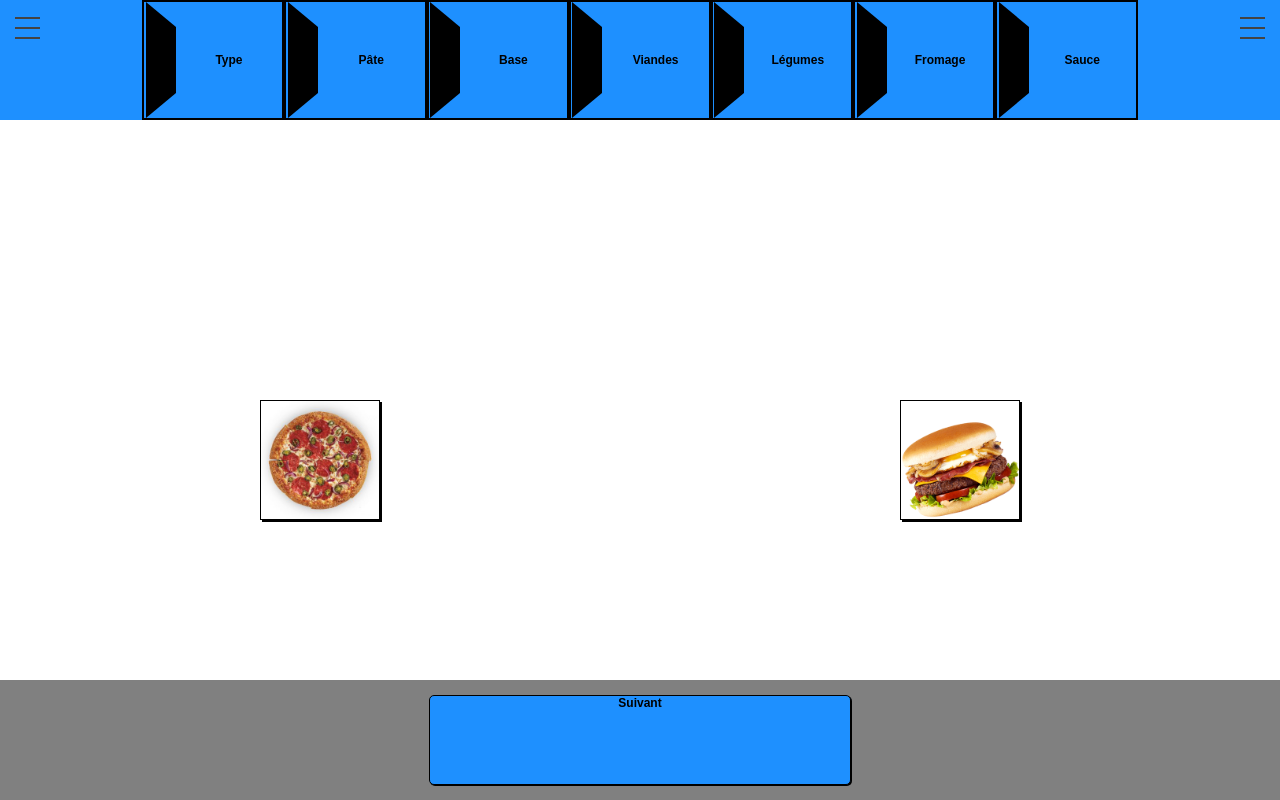
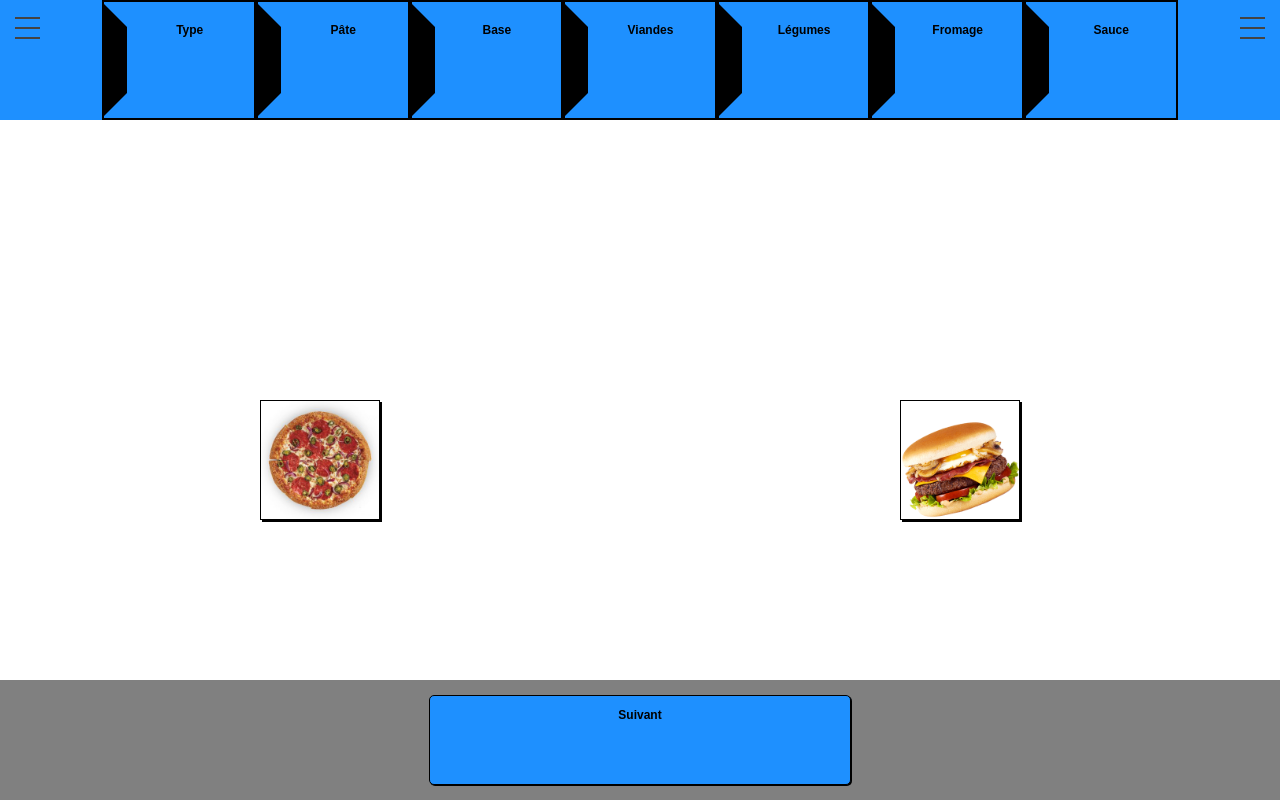
Before and after one commit to Quentinprm/PizzaBurgerUI-UX, a PHP site: page /index.php?ad=type.html in a window 1280 px wide; the page is wider, and only the part inside the window is pictured. Run offline with PHP 8.4, Linux system fonts and the light colour scheme.

Commit message:
fleche et centrage

```diff
--- a/footer.php
+++ b/footer.php
@@ -1,7 +1,7 @@
 <div id="footer">
 <ul>
   <!-- <li id="retour"><a href="index.php?ad=type.html">Retour</a></li> -->
-  <li id="suivant"><a href="index.php?ad=<?php echo $ad; ?>">Suivant</a></li>
+  <li id="suivant"><a href="index.php?ad=<?php echo $ad; ?>"><p>Suivant</p></a></li>
 </ul>
 
 </div>
--- a/home.css
+++ b/home.css
@@ -52,7 +52,7 @@ body {
   list-style-type:none;
 }
 #menu li {
-  width: 11.11%;
+  width: 12%;
   padding: 0;
   text-align: center;
   display: flex;
@@ -77,14 +77,16 @@ body {
   width: 100%;
   display: flex;
   margin-left: 1%;
+  margin-left: -2px;
   border-top: 25px solid transparent;
   border-bottom: 25px solid transparent;
-  border-left: 30px solid black;
+  border-left: 25px solid black;
 }
 
 #menu li a p{
   text-align: center;
   margin: auto;
+  margin-top: -4px;
 }
 
 #menu li a:hover{
@@ -92,7 +94,7 @@ body {
 }
 
 #menu li:nth-child(1){
-  margin-left: 11.11%;
+  margin-left: 8%;
 }
 
 /***************/
```
